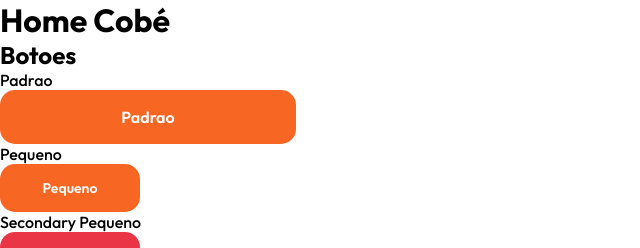
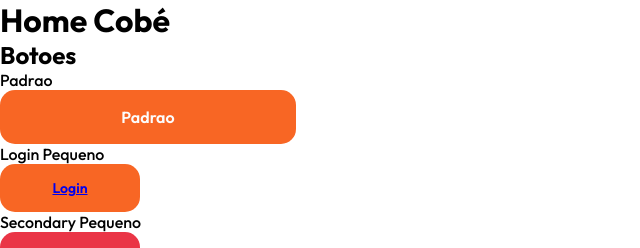
Before and after one commit to fernandolar4/ioasysCamp-Round6, a React (Create React App) app: page / in a window 1280 px wide. Shown: the top 248 px of the page, without its empty margins (0-640 px from the left). Built offline with nearby package versions, Linux system fonts and the light colour scheme.

Commit message:
Criando pagina de login e roteamento com os componentes de botao

```diff
--- a/src/pages/Home/index.jsx
+++ b/src/pages/Home/index.jsx
@@ -3,6 +3,8 @@ import * as S from "./Home.style";
 import Button from "../../components/Button";
 import Tag from "../../components/Tag";
 import CheckBox from "../../components/CheckBox";
+
+import { Link } from "react-router-dom";
 
 const Home = () => {
   return (
@@ -11,8 +13,10 @@ const Home = () => {
       <h2>Botoes</h2>
       <p>Padrao</p>
       <Button>Padrao</Button>
-      <p>Pequeno</p>
-      <Button className="small ">Pequeno</Button>
+      <p>Login Pequeno</p>
+      <Button className="small ">
+        <Link to="/login">Login</Link>
+      </Button>
       <p>Secondary Pequeno</p>
       <Button className="small secondary">Secondary Pequeno</Button>
       <p>Fantasmatico</p>
--- /dev/null
+++ b/src/pages/Login/Login.style.js
@@ -0,0 +1 @@
+import styled from "styled-components";
--- /dev/null
+++ b/src/pages/Login/index.jsx
@@ -0,0 +1,11 @@
+import * as S from "./Login.style";
+
+const Login = () => {
+  return (
+    <>
+      <h1>LOGIN SCREEN</h1>
+    </>
+  );
+};
+
+export default Login;
--- a/src/routes.js
+++ b/src/routes.js
@@ -1,11 +1,13 @@
 import { Routes as Switch, Route } from "react-router-dom";
 
 import Home from "./pages/Home";
+import Login from "./pages/Login";
 
 const Routes = () => {
   return (
     <Switch>
       <Route path="/" exact element={<Home />} />
+      <Route path="/login" exact element={<Login />} />
     </Switch>
   );
 };
```
